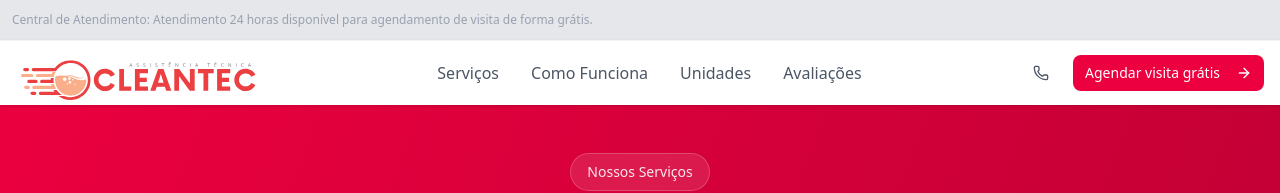
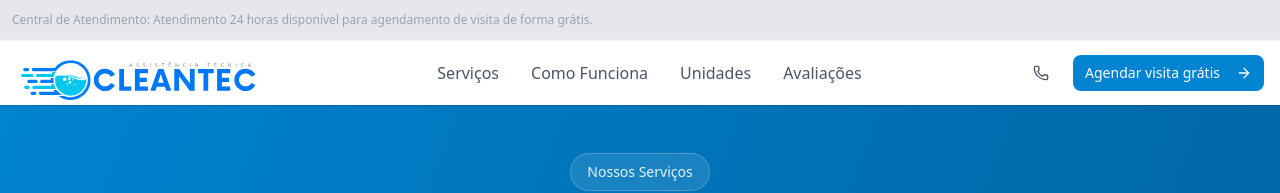
Before and after one commit to LucasCCS/lab_landing_page_nextjs, a Next.js app: page /servicos in a window 1280 px wide. Shown: the top 193 px of the page. Built offline with nearby package versions, Linux system fonts and the light colour scheme; no server answers.

Commit message:
ajuste marca midea e agendamento

```diff
--- a/components/agendamento-form.tsx
+++ b/components/agendamento-form.tsx
@@ -132,7 +132,7 @@ export default function AgendamentoForm() {
       telefone: "",
       email: "",
       garantia: "",
-      marca: process.env.NEXT_PUBLIC_BRAND ?? "",
+      marca: process.env.NEXT_PUBLIC_SCHEDULE_BRAND ?? "",
       origem: "",
       id_empresa: process.env.NEXT_PUBLIC_ID_EMPRESA ?? "",
       agendamento_id: null,
--- a/data/themes/midea.ts
+++ b/data/themes/midea.ts
@@ -1,11 +1,11 @@
 export const midea = {
     name: 'midea',
     logo: {
-        image: 'logo.png',
-        width: 80,
-        height: 80,
+        image: 'logo.svg',
+        width: 250,
+        height: 250,
     },
-    logoFooter: 'logo_footer.png',
+    logoFooter: 'logo.svg',
     floatingContactList: {
         button: 'cursor-pointer transition-all duration-300 hover:scale-115 rounded-full p-3 flex flex-col gap-4 shadow-lg',
         whatsapp: 'bg-green-500 hover:bg-green-600',
```
Also changed, not shown: public/themes/midea/logo.svg (added), 1 other file (tests, documents, lock files or other folders).
